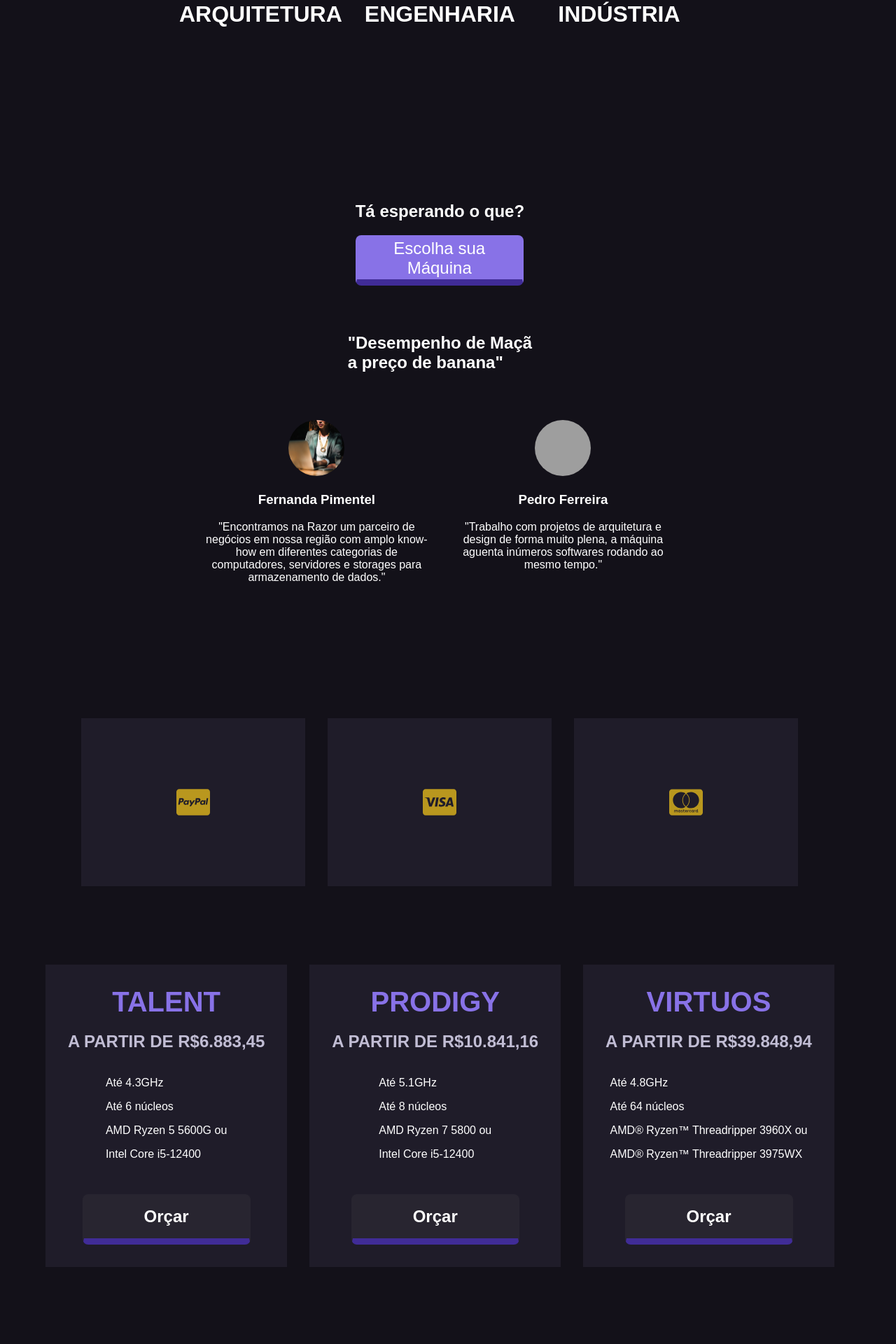
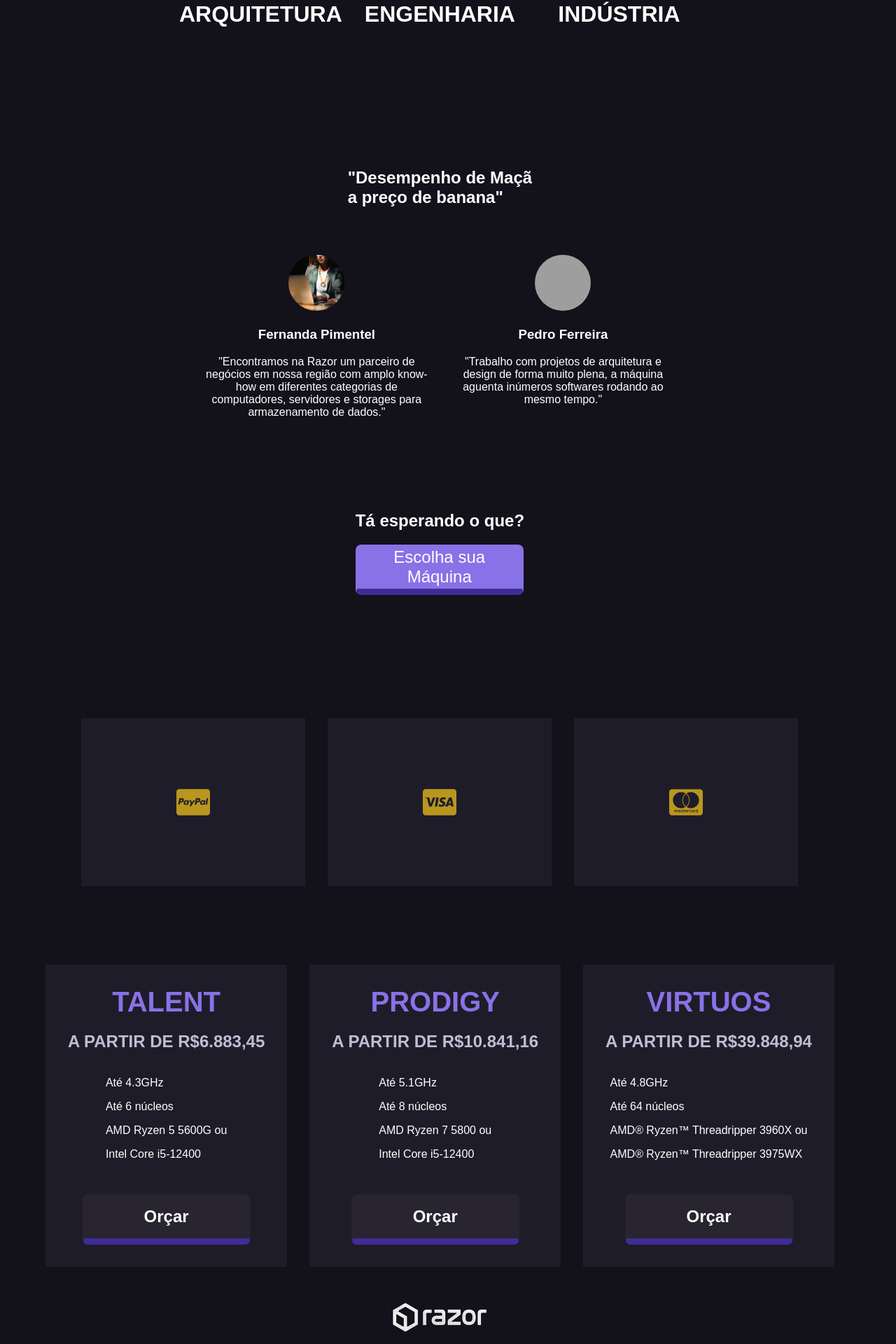
Before and after one commit to jonas-amilton/lp-razor-tech-makers, a React (Create React App) app in the folder razor/: page / in a window 1280 px wide. Shown: the part 933-2853 px from the top of the page at 70% size. Built offline with nearby package versions, Linux system fonts and the light colour scheme; grey boxes are pictures that could not be loaded; the HTML template or start-up script is replaced by a standard one.

Commit message:
coloquei mais um logo

```diff
--- a/razor/src/pages/Home/index.js
+++ b/razor/src/pages/Home/index.js
@@ -31,15 +31,12 @@ function Home() {
             <h1>INDÚSTRIA</h1>
           </div>
         </div>
-        <div className="hero-title">
-          <h2>Tá esperando o que?</h2>
-          <a href="#maquina">
-            <button>Escolha sua Máquina</button>
-          </a>
-        </div>
+
         <div className="hero"></div>
 
-        <h2>"Desempenho de Maçã<br></br> a preço de banana"</h2>
+        <h2>
+          "Desempenho de Maçã<br></br> a preço de banana"
+        </h2>
 
         <div className="testimonials">
           <div className="testimonial-card">
@@ -64,6 +61,12 @@ function Home() {
               </p>
             </div>
           </div>
+        </div>
+        <div className="hero-title">
+          <h2>Tá esperando o que?</h2>
+          <a href="#maquina">
+            <button>Escolha sua Máquina</button>
+          </a>
         </div>
         <div className="courses">
           <div className="course">
@@ -122,6 +125,9 @@ function Home() {
             </div>
           </div>
         </div>
+        <div className="header">
+          <img src={logo} alt="Logo Razor" />
+        </div>
       </div>
     </>
   );
--- a/razor/src/pages/Home/styleIndex.css
+++ b/razor/src/pages/Home/styleIndex.css
@@ -22,10 +22,6 @@ html, body{
     justify-content: center;
 }
 
-.header video {
-    width: 15em;
-}
-
 .videotag {
     width: 100%;
     height: 100%;
@@ -42,6 +38,7 @@ html, body{
 .hero-title{
     margin: 3em 0;
 }
+
 
 .hero-title h1{
     font-size: 4em;
@@ -65,6 +62,11 @@ html, body{
     border-radius: 8px;
     border-color: transparent;
     border-bottom: 9px solid #402C97;
+}
+.hero-title button:hover{
+    background-color: #321e8d;
+    transform: scale(1.04);
+
 }
 
 .courses{
```
